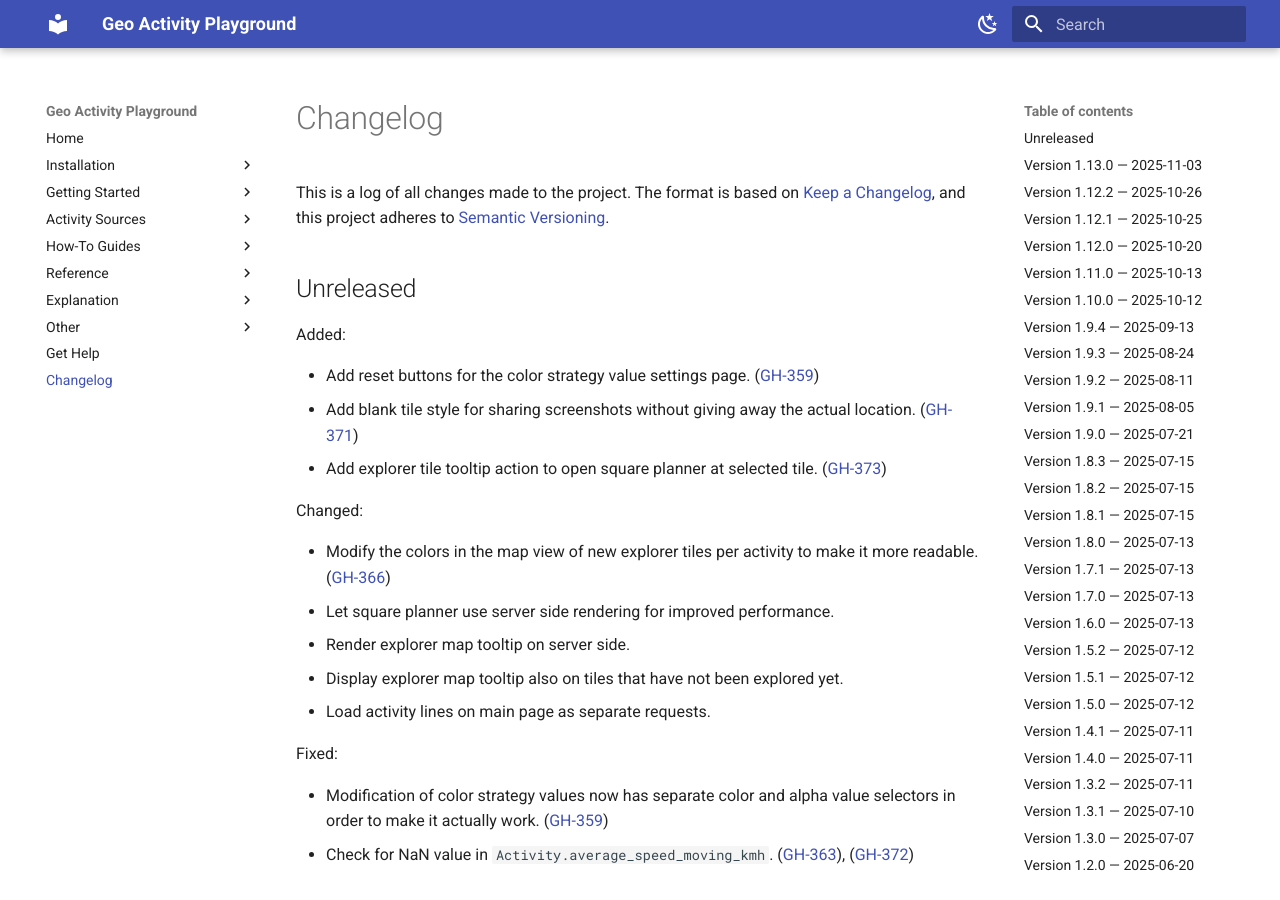
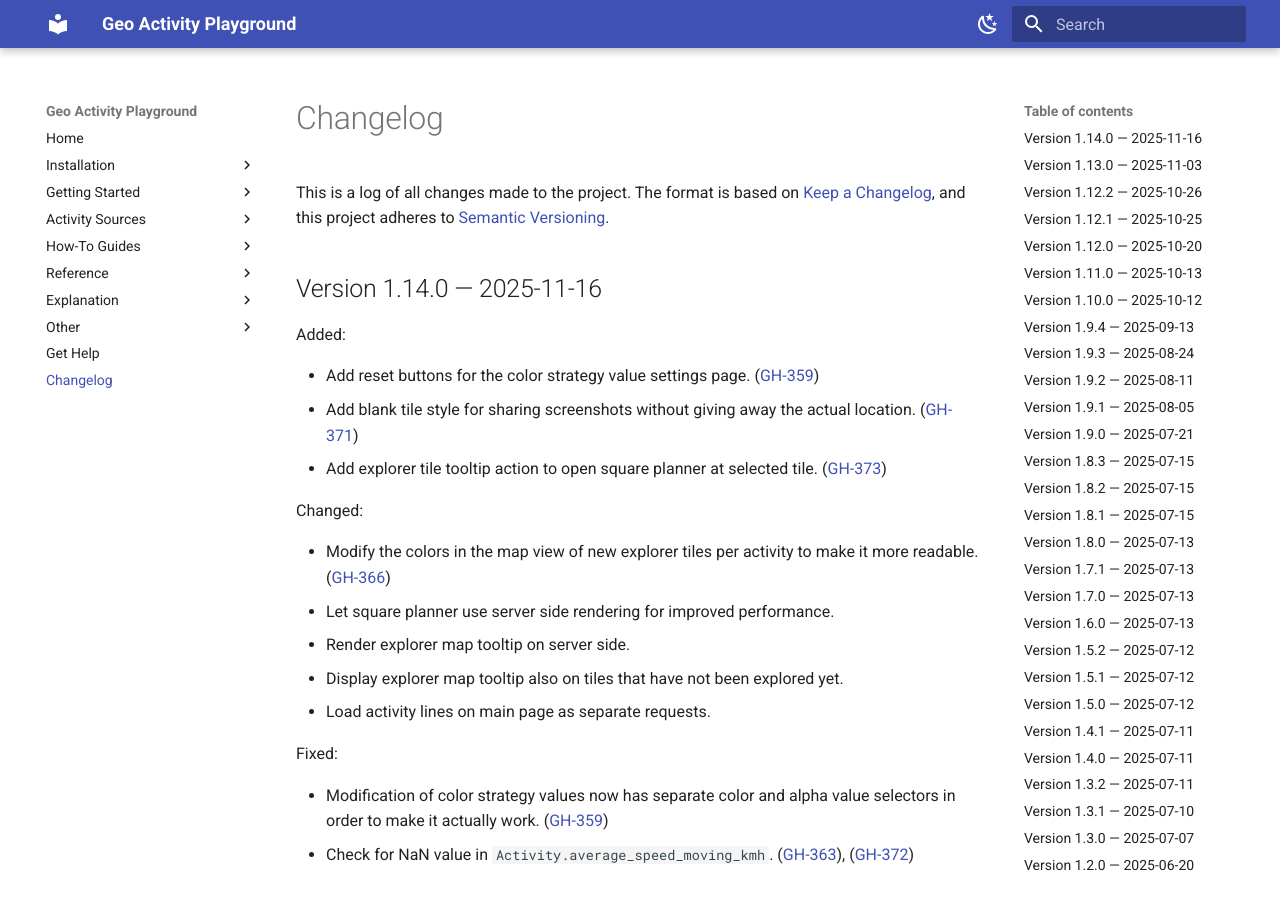
Before and after one commit to martin-ueding/geo-activity-playground, an MkDocs documentation site: the page built from docs/changelog.md, in a window 1280 px wide and 900 px high. Built offline with MkDocs 1.6.1 and Material for MkDocs 9.7.7, drawn with Linux system fonts in a browser that asks for light colours.

Commit message:
Bump version to 1.14.0

```diff
--- a/docs/changelog.md
+++ b/docs/changelog.md
@@ -15,7 +15,7 @@ Types of changes
 ([GH-000](https://github.com/martin-ueding/geo-activity-playground/issues/000))
 -->
 
-## Unreleased
+## Version 1.14.0 — 2025-11-16
 
 Added:
 
--- a/pyproject.toml
+++ b/pyproject.toml
@@ -1,6 +1,6 @@
 [tool.poetry]
 name = "geo-activity-playground"
-version = "1.13.0"
+version = "1.14.0"
 description = "Analysis of geo data activities like rides, runs or hikes."
 authors = ["Martin Ueding <mu@martin-ueding.de>"]
 license = "MIT"
```
